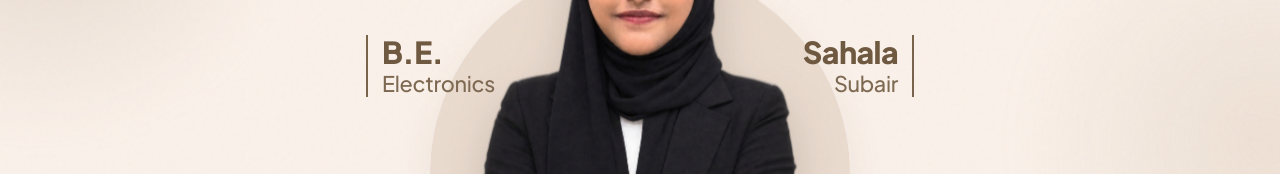
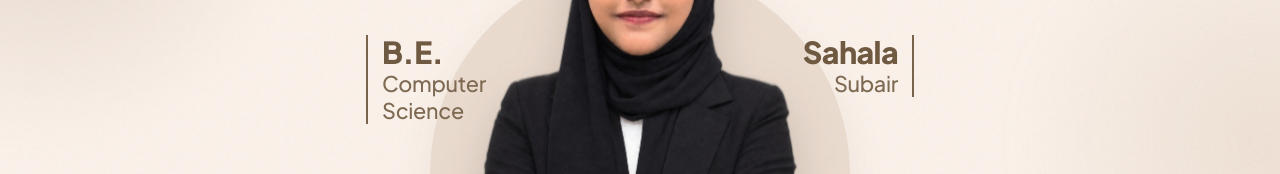
Before and after one commit to hala-hue/sahla, a plain HTML site: page index.html in a window 1280 px wide. Shown: the part 564-738 px from the top of the page. Drawn offline with Linux system fonts and the light colour scheme.

Commit message:
Correct Sahala degree callout

```diff
--- a/index.html
+++ b/index.html
@@ -1438,7 +1438,7 @@
         <!-- Left Callout: Sahala's degree -->
         <div class="side-callout-left">
           <span class="callout-bold-text">B.E.</span>
-          <span class="callout-light-text">Electronics</span>
+          <span class="callout-light-text">Computer<br>Science</span>
         </div>
 
         <!-- Center Cutout Photo of Sahala Subair -->
```
